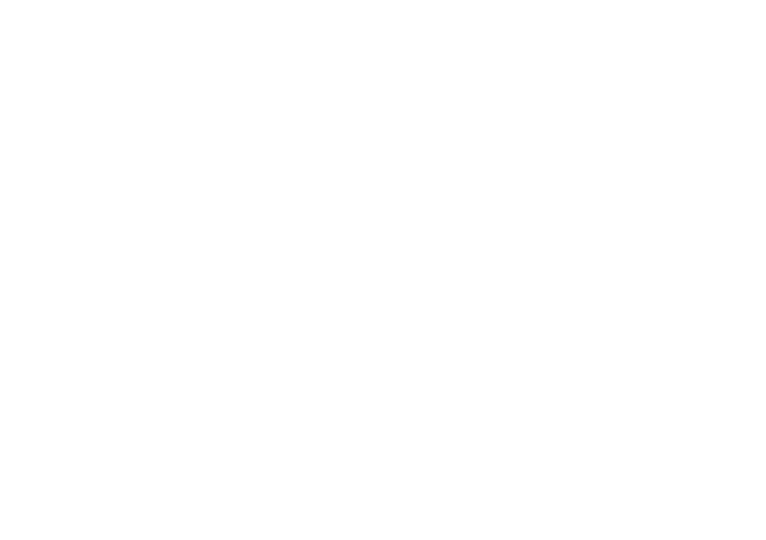
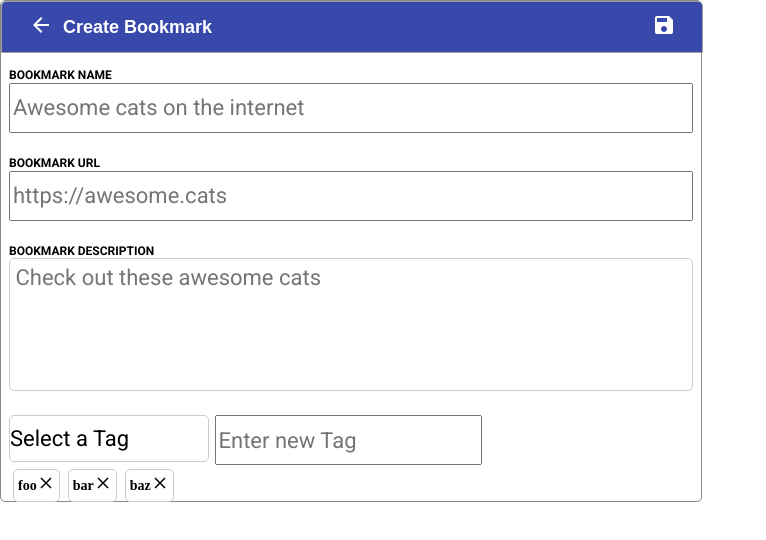
Before and after one commit to fav-sh/extension, a React (Vite) app: page / in a window 1280 px wide. Shown: the top 540 px of the page, without its empty margins (0-766 px from the left). Built offline with nearby package versions, Linux system fonts and the light colour scheme.

Commit message:
Created views

```diff
--- a/src/components/GlobalStyles.ts
+++ b/src/components/GlobalStyles.ts
@@ -4,13 +4,8 @@
   body {
     height: 500px;
     width: 700px;
-    font-family: Roboto, sans-serif;
-  }
-
-
-  .sidebar-content {
-    display: flex;
-    flex-direction: column;
-    margin-top: 4em;
+    border: 1px solid #888888;
+    border-radius: 5px;
+    overflow: hidden;
   }
 `
--- /dev/null
+++ b/src/components/common/FlexContainer.tsx
@@ -0,0 +1,11 @@
+import styled from 'styled-components'
+
+export const FlexRow = styled.div`
+  display: flex;
+  flex-direction: row;
+`
+
+export const FlexCol = styled.div`
+  display: flex;
+  flex-direction: column;
+`
--- a/src/index.tsx
+++ b/src/index.tsx
@@ -1,10 +1,14 @@
 import React from 'react'
 import ReactDOM from 'react-dom'
+import 'normalize.css'
 import GlobalStyle from './components/GlobalStyles'
+import MainView from './views/MainView'
+import EditorView from './views/EditorView'
 
 ReactDOM.render(
   <>
     <GlobalStyle />
+    <EditorView />
   </>,
   document.getElementById('root')
 )
--- /dev/null
+++ b/src/views/EditorView.tsx
@@ -0,0 +1,93 @@
+import React, { useState } from 'react'
+// Header Components
+import HeaderContainer from '../components/header/HeaderContainer'
+import HeaderLeft from '../components/header/HeaderLeft'
+import HeaderRight from '../components/header/HeaderRight'
+import HeaderTitle from '../components/header/HeaderTitle'
+// Header Buttons
+import SaveButton from '../components/buttons/SaveButton'
+import BackButton from '../components/buttons/BackButton'
+// Editor Form Components
+import {
+  ContentContainer,
+  Section,
+  TagsContainer,
+} from '../components/editor/Form'
+import Label from '../components/editor/Label'
+import Tag from '../components/editor/Tag'
+import TextArea from '../components/editor/TextArea'
+import Input from '../components/editor/Input'
+import { Dropdown, DropdownItem } from '../components/editor/Dropdown'
+import { FlexRow } from '../components/common/FlexContainer'
+
+const TagsDropdown = () => {
+  const [tags, setTags] = useState<string[]>([
+    'Select a Tag',
+    'foo',
+    'bar',
+    'baz',
+    'bat',
+  ])
+  return (
+    <>
+      <FlexRow>
+        <Dropdown>
+          {tags.map((tag: string, index: number) => {
+            return (
+              <DropdownItem key={index} value={tag}>
+                {tag}
+              </DropdownItem>
+            )
+          })}
+        </Dropdown>
+        <Input style={{ marginLeft: '0.25em' }} placeholder="Enter new Tag" />
+      </FlexRow>
+      <TagsContainer>
+        {tags.slice(1, tags.length - 1).map((tag: string, index: number) => {
+          return <Tag key={index}>{tag}</Tag>
+        })}
+      </TagsContainer>
+    </>
+  )
+}
+
+export const Content = () => (
+  <ContentContainer>
+    <Section>
+      <Label>Bookmark Name</Label>
+      <Input placeholder="Awesome cats on the internet" />
+    </Section>
+    <Section>
+      <Label>Bookmark URL</Label>
+      <Input placeholder="https://awesome.cats" />
+    </Section>
+    <Section>
+      <Label>Bookmark Description</Label>
+      <TextArea placeholder="Check out these awesome cats" />
+    </Section>
+    <TagsDropdown />
+  </ContentContainer>
+)
+
+const Header = () => (
+  <HeaderContainer>
+    <HeaderLeft>
+      <BackButton onClick={() => {}} />
+      <HeaderTitle>Create Bookmark</HeaderTitle>
+    </HeaderLeft>
+    <HeaderRight>
+      <SaveButton onClick={() => {}} />
+    </HeaderRight>
+  </HeaderContainer>
+)
+
+const View = () => {
+  return (
+    <>
+      <Header />
+      <Content />
+    </>
+  )
+}
+
+export default View
--- /dev/null
+++ b/src/views/MainView.tsx
@@ -0,0 +1,51 @@
+import React, { useState } from 'react'
+// Header Components
+import HeaderContainer from '../components/header/HeaderContainer'
+import HeaderLeft from '../components/header/HeaderLeft'
+import HeaderRight from '../components/header/HeaderRight'
+import HeaderTitle from '../components/header/HeaderTitle'
+// Header Buttons
+import CreateButton from '../components/buttons/CreateButton'
+import MenuButton from '../components/buttons/MenuButton'
+// Bookmark Stuff
+import BookmarkList from '../components/bookmark/BookmarkList'
+import BookmarkCard from '../components/bookmark/BookmarkCard'
+// Sidebar
+import Sidebar from '../components/sidebar/Sidebar'
+
+const Header = ({ onToggleSidebar }: { onToggleSidebar: () => void }) => (
+  <HeaderContainer>
+    <HeaderLeft>
+      <MenuButton onClick={onToggleSidebar} />
+      <HeaderTitle>Fav.sh</HeaderTitle>
+    </HeaderLeft>
+    <HeaderRight>
+      <CreateButton onClick={() => console.log('create new bookmark')} />
+    </HeaderRight>
+  </HeaderContainer>
+)
+
+const Content = ({ sidebarVisible }: { sidebarVisible: boolean }) => (
+  <Sidebar visible={sidebarVisible}>
+    <BookmarkList>
+      <BookmarkCard
+        header="Test Bookmark"
+        link="https://testbookmark.com"
+        onEdit={() => {}}
+        onDelete={() => {}}
+      />
+    </BookmarkList>
+  </Sidebar>
+)
+
+const View = () => {
+  const [sidebarVisible, setSidebarVisible] = useState<boolean>(false)
+  return (
+    <>
+      <Header onToggleSidebar={() => setSidebarVisible(!sidebarVisible)} />
+      <Content sidebarVisible={sidebarVisible} />
+    </>
+  )
+}
+
+export default View
```
Also changed, not shown: src/components/window/Window.tsx (deleted, +0 -11 lines).
